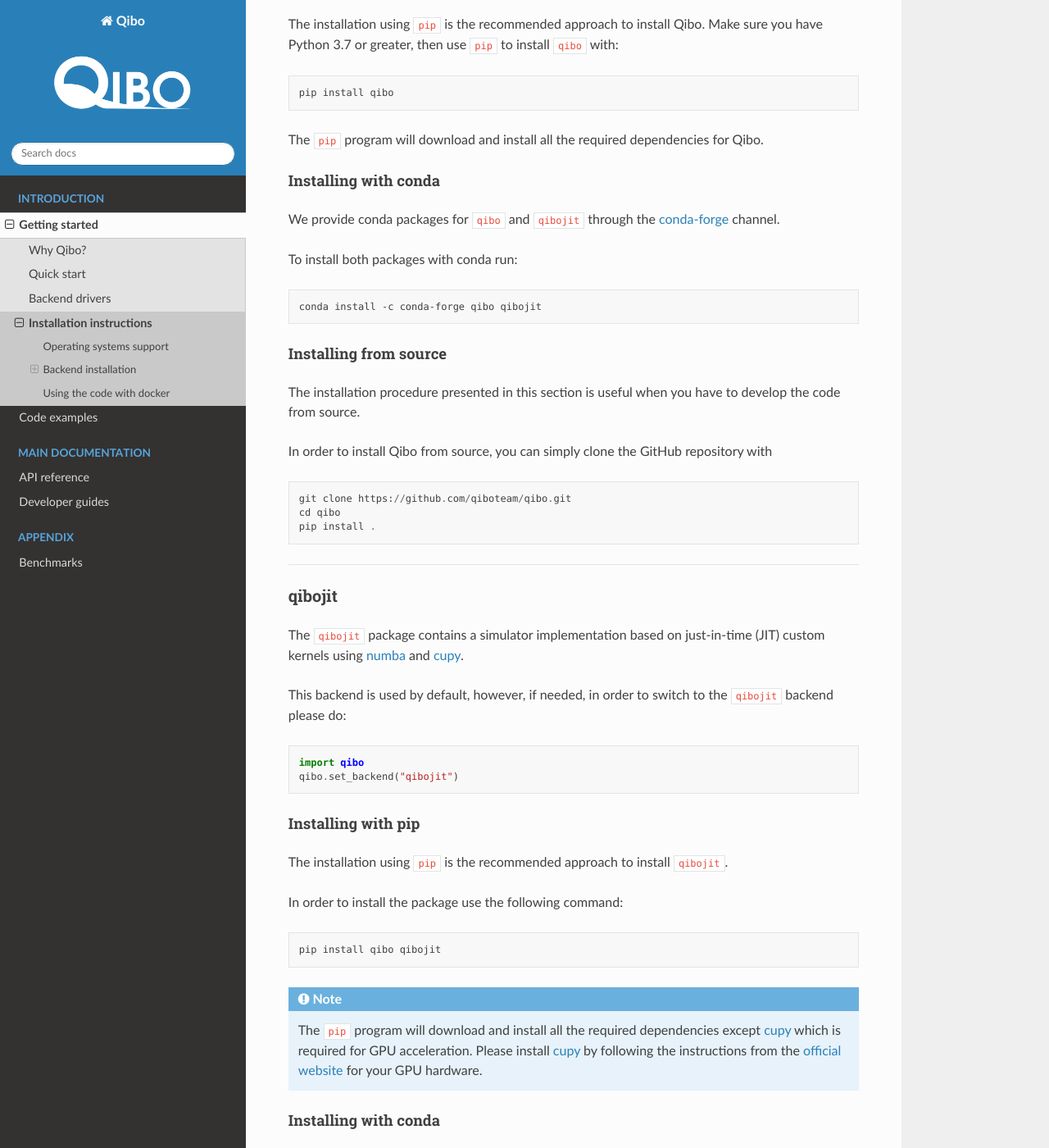
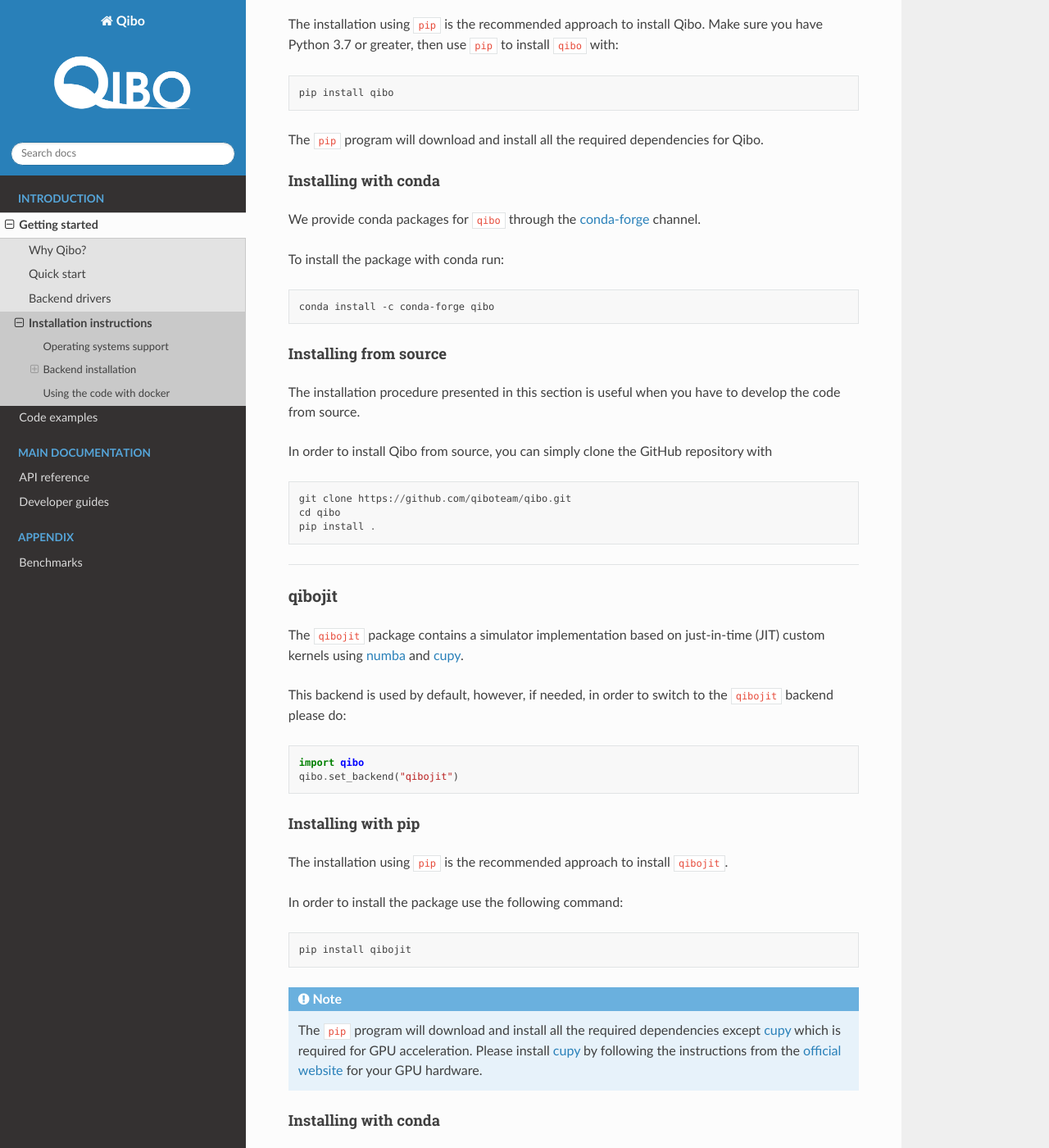
Before and after one commit to qiboteam/qibo, a Sphinx documentation site: the page built from doc/source/getting-started/installation.rst, in a window 1280 px wide and 1400 px high, scrolled down 780 px. Shown: the whole window at 82% size. Built offline with Sphinx 7.4.7 and the Read the Docs theme 2.0.0, drawn with Linux system fonts in a browser that asks for light colours; pages that are not in the unit, such as notebooks, are missing from menus; some of the changed text lies outside the part shown.

Commit message:
Minor fixes in the docs

```diff
--- a/doc/source/getting-started/installation.rst
+++ b/doc/source/getting-started/installation.rst
@@ -50,14 +50,14 @@
 Installing with conda
 """""""""""""""""""""
 
-We provide conda packages for ``qibo`` and ``qibojit`` through the `conda-forge
+We provide conda packages for ``qibo`` through the `conda-forge
 <https://anaconda.org/conda-forge>`_ channel.
 
-To install both packages with conda run:
+To install the package with conda run:
 
 .. code-block:: bash
 
-      conda install -c conda-forge qibo qibojit
+      conda install -c conda-forge qibo
 
 
 Installing from source
@@ -104,7 +104,7 @@
 
 .. code-block:: bash
 
-      pip install qibo qibojit
+      pip install qibojit
 
 .. note::
       The ``pip`` program will download and install all the required
@@ -116,10 +116,10 @@
 Installing with conda
 """""""""""""""""""""
 
-We provide conda packages for ``qibo`` through the `conda-forge
+We provide conda packages for ``qibo`` and ``qibojit`` through the `conda-forge
 <https://anaconda.org/conda-forge>`_ channel.
 
-To install both packages ``qibo`` package with conda run:
+To install both packages with conda run:
 
 .. code-block:: bash
 
```
